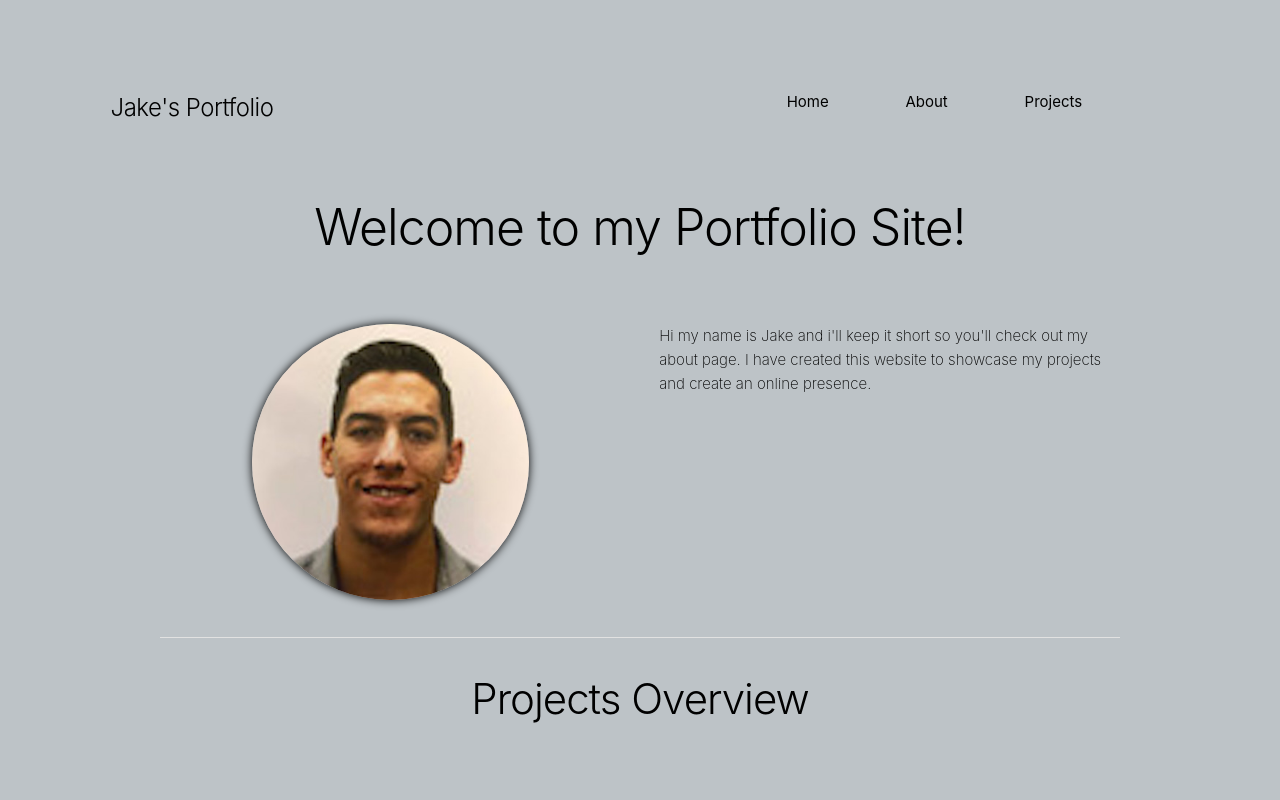
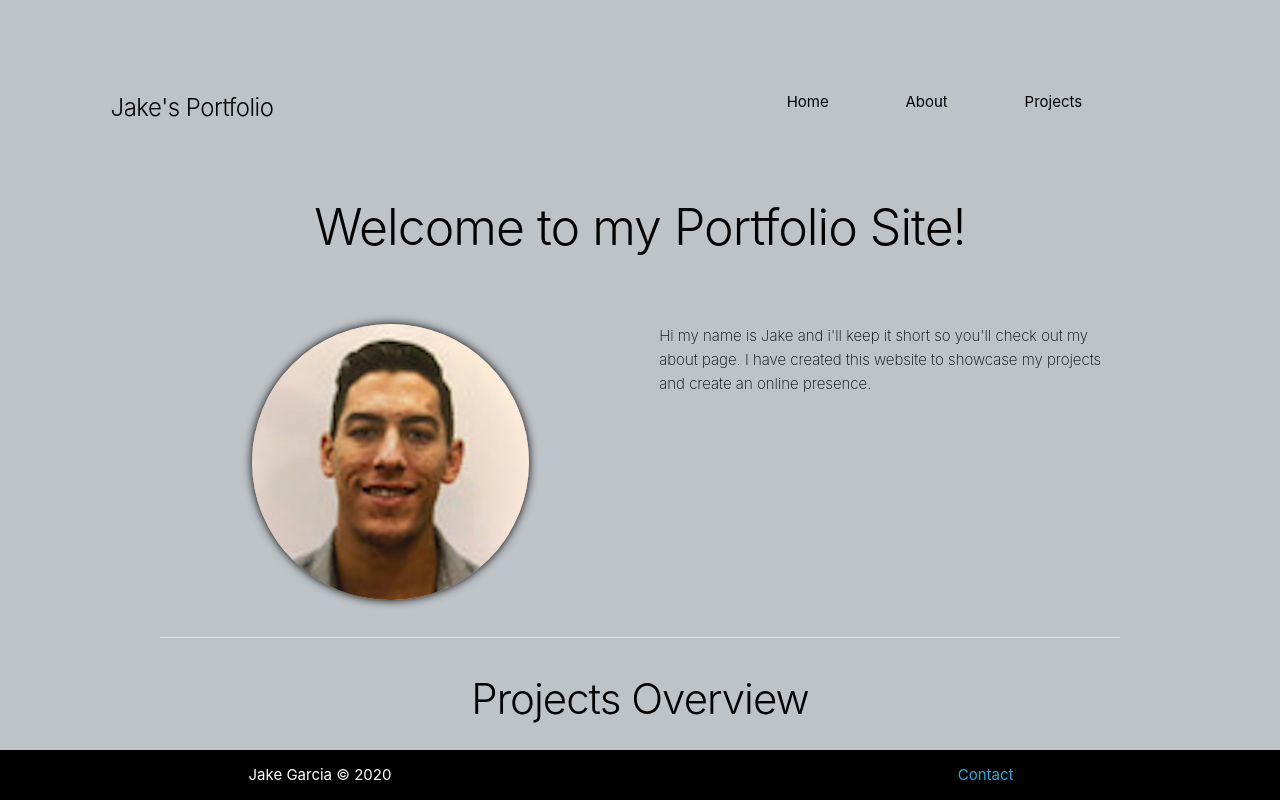
Before and after one commit to jgarcia4444/portfolio, a React (Create React App) app: page / in a window 1280 px wide. Shown: the top 800 px of the page. Built offline with nearby package versions, Linux system fonts and the light colour scheme.

Commit message:
Footer added that leads to ccontact page.

```diff
--- a/src/App.css
+++ b/src/App.css
@@ -108,9 +108,8 @@ p {
 }
 
 .App {
-
   text-align: center;
-  margin-bottom: 5%;
+  margin-bottom: 15%;
 }
 
 .navbar {
@@ -124,7 +123,28 @@ p {
   margin-right: 5%;
 }
 
+/* Footer */
+.footer {
+  width: 100%;
+  position: fixed;
+  bottom: 0;
+  text-align: center;
+  background-color: black;
+  color: white;
+  text-align: center;
+  padding: 1%;
+}
 
+.contact-link {
+  text-decoration: none;
+}
+
+
+
+.contact-link:hover {
+  text-decoration: underline;
+  color: gray;
+}
 
 .nav-items-container {
   display: block;
--- a/src/App.js
+++ b/src/App.js
@@ -10,6 +10,8 @@ import About from './components/About';
 import Home from './components/Home';
 import Projects from './components/Projects';
 import Project from './components/Project';
+import Footer from './components/Footer';
+import Contact from './components/Contact';
 
 function App() {
   return (
@@ -18,6 +20,7 @@ function App() {
         <NavBar />
         <div className="container">
           <Switch>
+            <Route path="/contact" component={Contact} />
             <Route path="/projects/:id" component={Project}/>
             <Route path="/about" component={About} />
             <Route path="/projects" component={Projects}/>
@@ -25,7 +28,9 @@ function App() {
 
           </Switch>
         </div>
+
       </div>
+      <Footer />
     </Router>
 
   );
--- /dev/null
+++ b/src/components/Contact.js
@@ -0,0 +1,11 @@
+import React from 'react';
+
+const Contact = () => {
+    return (
+        <div className="container">
+            <h1>Contact Info</h1>
+        </div>
+    );
+}
+
+export default Contact;
--- /dev/null
+++ b/src/components/Footer.js
@@ -0,0 +1,22 @@
+import React from 'react';
+import { NavLink } from 'react-router-dom';
+
+const Footer = () => {
+    return (
+        <div className="footer">
+            <div className="row">
+                <div className="copyright six columns">
+                    Jake Garcia &copy; 2020
+                </div>
+                <div className="six columns">
+                    <NavLink className="contact-link" to="/contact">
+                        Contact
+                    </NavLink>
+                </div>
+            </div>
+        </div>
+
+    )
+}
+
+export default Footer;
```
